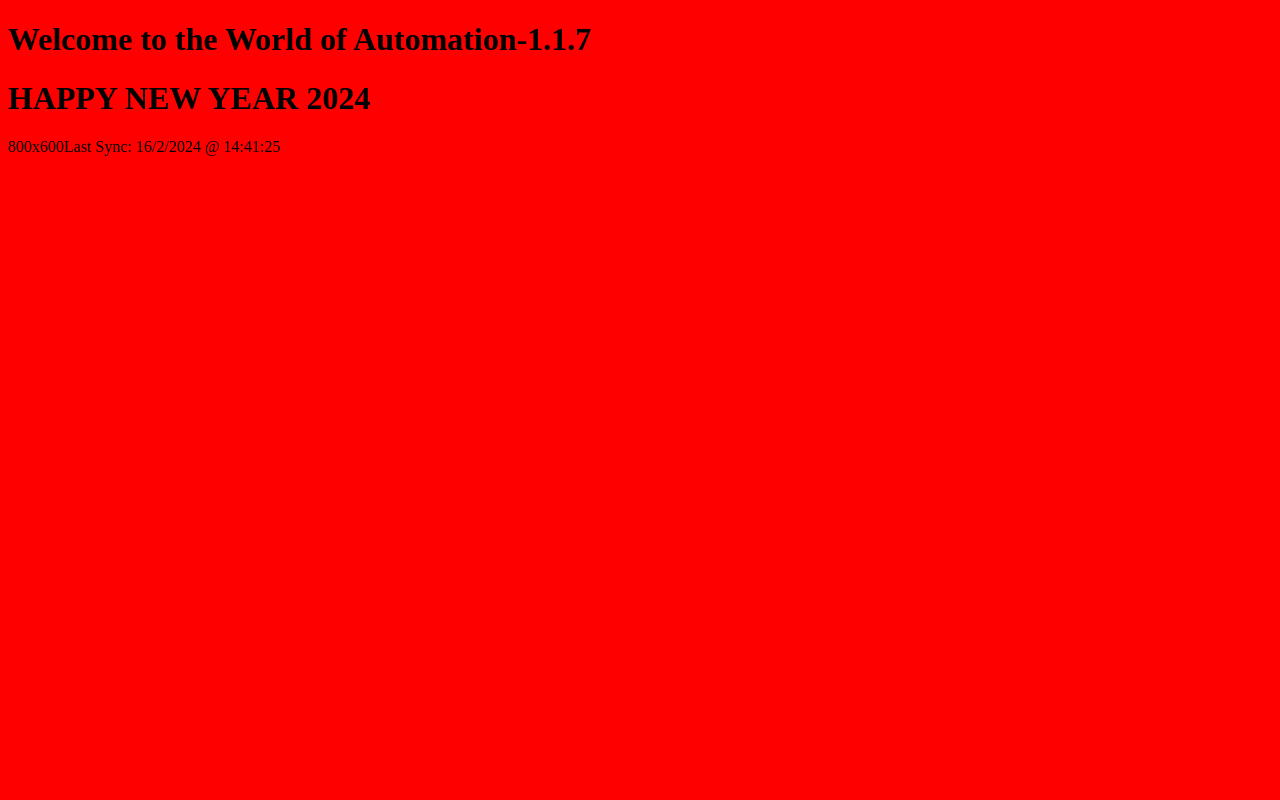
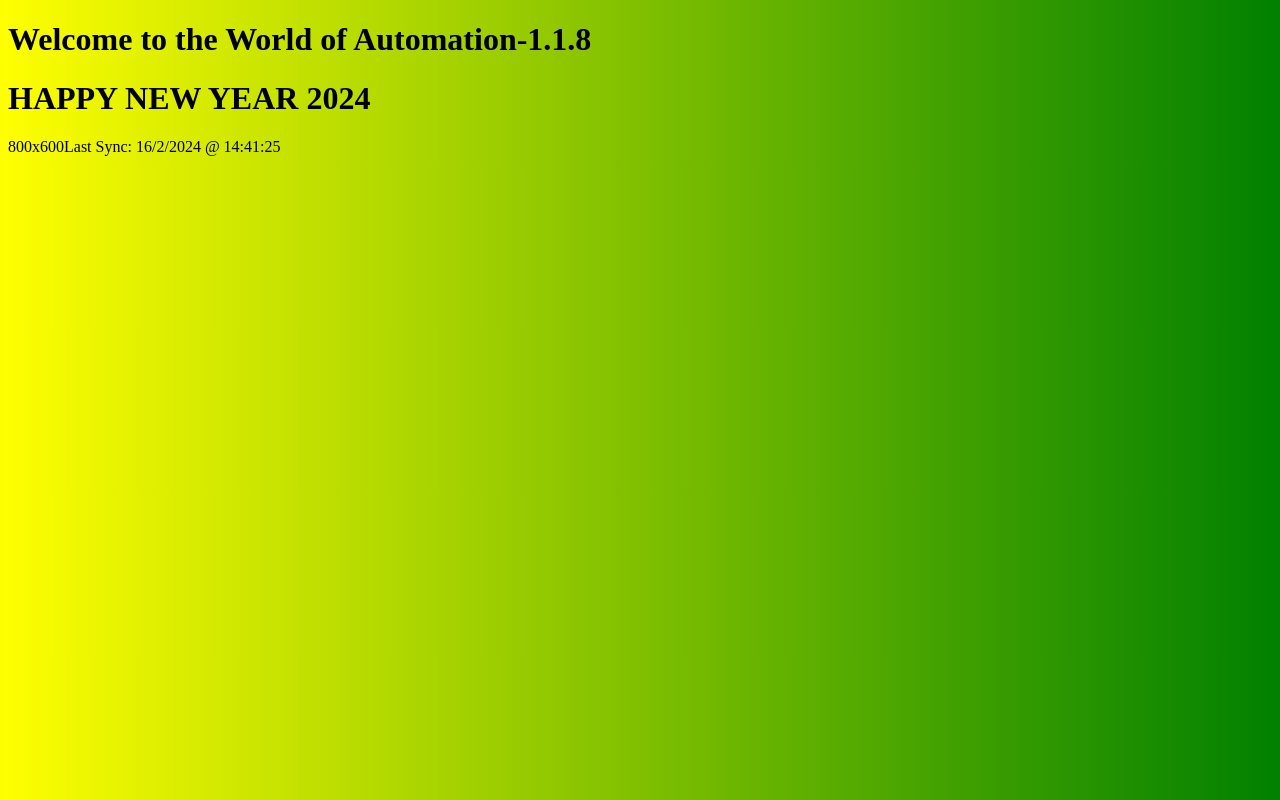
Before and after one commit to pushpendrasingh3/manual-approval, a plain HTML site: page argocd-config/script/index.html in a window 1280 px wide. Drawn offline with Linux system fonts and the light colour scheme.

Commit message:
ver:1.1.8: yellow:green

```diff
--- a/argocd-config/script/index.html
+++ b/argocd-config/script/index.html
@@ -5,8 +5,8 @@
 	<title> DevOps Automation </title>
 </head>
 
-<body style="background-image: -webkit-linear-gradient(left, red, red)">
-    <h1>Welcome to the World of Automation-1.1.7<h1>
+<body style="background-image: -webkit-linear-gradient(left, yellow, green)">
+    <h1>Welcome to the World of Automation-1.1.8<h1>
     <h1> HAPPY NEW YEAR 2024 </h1>
 
     <script type='text/javascript'>
```
Also changed, not shown: 3 other files.
